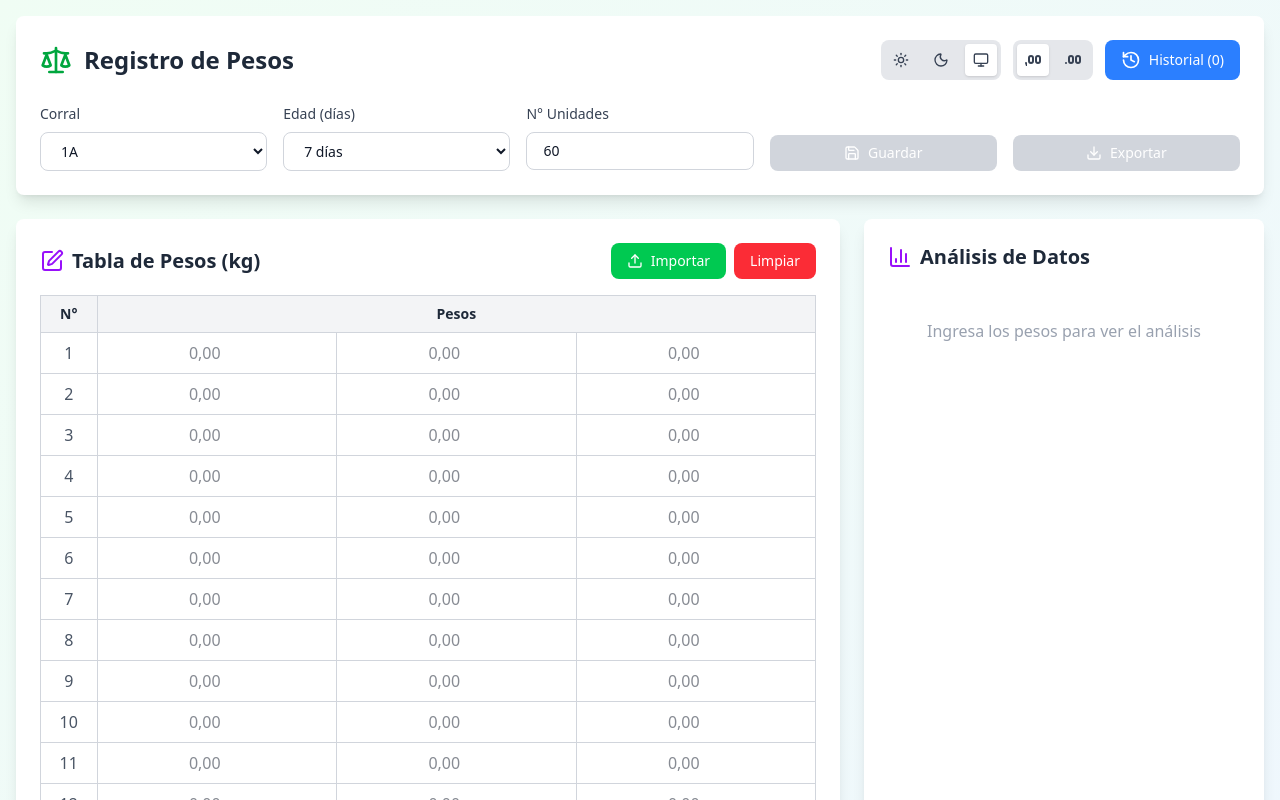
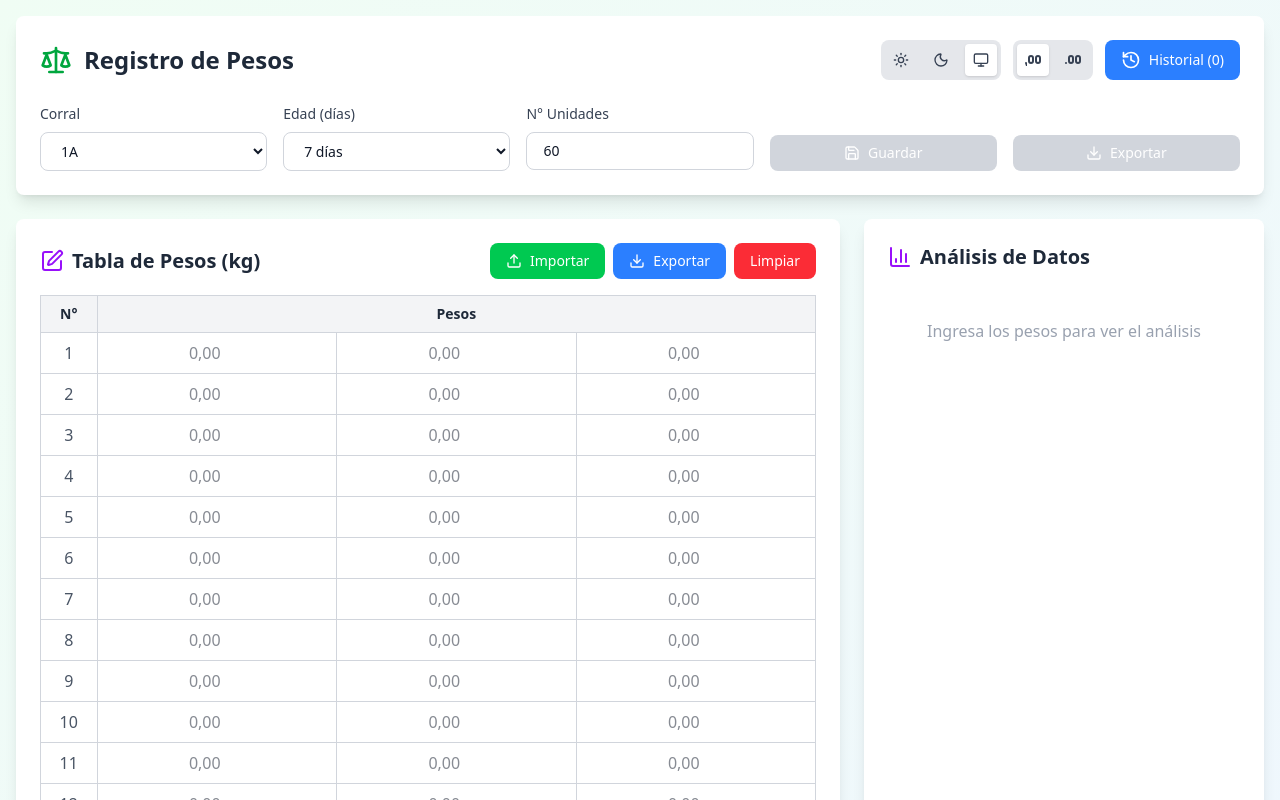
Before and after one commit to draxe12/register-peso-app, a React (Vite) app: page / in a window 1280 px wide. Shown: the top 800 px of the page. Built offline with nearby package versions, Linux system fonts and the light colour scheme.

Commit message:
added weight export to text clipboard, fix weightmin and max, export to pdf nullish toFixed

```diff
--- a/src/App.jsx
+++ b/src/App.jsx
@@ -139,8 +139,35 @@ const useWeights = (initialSize = 60) => {
     return weights
       .filter(w => w !== '' &&  w !== ' ' && w !== '0.00' && w !== 0 && !isNaN(parseFloat(w)))
       .map(w => parseFloat(w))
-      //.sort((a, b) => a - b);
-  };
+      .sort((a, b) => a - b);
+  };
+
+  const exportWeightsToText = () => {
+    let textoExportado = '';
+    const columnas = 3;
+
+    const newWeights = weights
+      .filter(w => w !== '' &&  w !== ' ' && w !== '0.00' && w !== 0 && !isNaN(parseFloat(w)))
+      .map(w => parseFloat(w))
+
+    if (newWeights.length === 0) {
+      return { success: false, count: 0, text: '' };
+    }
+
+    newWeights.forEach((peso, index) => {
+      textoExportado += peso + ' ';
+
+      // Salto de línea cada 3 elementos
+      if ((index + 1) % columnas === 0) {
+          textoExportado += '\n';
+      }
+    });
+
+    // Eliminar el espacio o salto de línea final sobrante
+    const textoFinal = textoExportado.trim();
+    return { success: true, count: newWeights.length, text: textoFinal };
+  }
+
 
   const importWeightsFromText = (text) => {
     const numbers = text
@@ -434,6 +461,7 @@ const useWeights = (initialSize = 60) => {
     getValidWeights,
     setWeights,
     importWeightsFromText,
+    exportWeightsToText,
     loadWeights,
     isLoadedFromHistory,
     optimizeUniformity,
@@ -915,6 +943,8 @@ const exportUtils = {
       return '#E3F2FD';
     };
 
+    console.log(validWeights);
+
     for (let i = 0; i < validWeights.length; i += 3) {
       const w0 = validWeights[i];
       const w1 = validWeights[i + 1];
@@ -940,9 +970,9 @@ const exportUtils = {
 
       html += `<tr>
         <td style="text-align:center;">${(i / 3) + 1}</td>
-        <td style="position:relative;">${w0.toFixed(2)} <span style="position:absolute; right:20px; color:${className0}">${estado0}</span></td>
-        <td style="position:relative;">${w1.toFixed(2)} <span style="position:absolute; right:20px; color:${className1}">${estado1}</span></td>
-        <td style="position:relative;">${w2.toFixed(2)} <span style="position:absolute; right:20px; color:${className2}">${estado2}</span></td>
+        <td style="position:relative;">${w0?.toFixed(2) ?? ''} <span style="position:absolute; right:20px; color:${className0}">${w0!==undefined ? estado0 : ''}</span></td>
+        <td style="position:relative;">${w1?.toFixed(2) ?? ''} <span style="position:absolute; right:20px; color:${className1}">${w1!==undefined ? estado1 : ''}</span></td>
+        <td style="position:relative;">${w2?.toFixed(2) ?? ''} <span style="position:absolute; right:20px; color:${className2}">${w2!==undefined ? estado2 : ''}</span></td>
       </tr>`;
     }
 
@@ -1818,7 +1848,7 @@ const FormularioEntrada = React.memo(({ corral, setCorral, edad, setEdad, numUni
 });
 
 // Componente: Tabla de Pesos
-const TablaPesos = ({ weights, numUnidades, onWeightChange, onClear, onImport, onOptimize, decimalSeparator, analysis, weightManager, showToast, setConfirmDialog }) => {
+const TablaPesos = ({ weights, numUnidades, onWeightChange, onClear, onImport, onExportText, onOptimize, decimalSeparator, analysis, weightManager, showToast, setConfirmDialog }) => {
   const columns = 3;
   const rows = Math.ceil(numUnidades / columns);
 
@@ -1876,6 +1906,22 @@ const TablaPesos = ({ weights, numUnidades, onWeightChange, onClear, onImport, o
         showToast('Backup descartado', 'info');
       }
     });
+  };
+
+  const handleTextExport = () => {
+    if (weights.length < 1) {
+      showToast('Por favor ingresa algunos pesos', 'warning');
+      return;
+    }
+    const result = onExportText();
+    if (result.success) {
+      navigator.clipboard.writeText(result.text)
+      result.count > 1 ?
+        showToast(`${result.count} pesos copiados al portapapeles`, 'success') :
+        showToast(`${result.count} peso copiado al portapapeles`, 'success');
+    } else {
+      showToast('No se encontraron pesos válidos', 'error');
+    }
   };
 
   return (
@@ -1928,6 +1974,13 @@ const TablaPesos = ({ weights, numUnidades, onWeightChange, onClear, onImport, o
           >
             <Upload className="w-4 h-4" />
             Importar
+          </button>
+          <button
+            onClick={handleTextExport}
+            className="flex flex-auto items-center justify-center px-4 py-2 bg-blue-500 text-white rounded-lg hover:bg-blue-600 transition-colors text-sm font-medium gap-2"
+          >
+            <Download className="w-4 h-4" />
+            Exportar
           </button>
           <button
             onClick={onClear}
@@ -2736,6 +2789,7 @@ const PoultryWeightTracker = () => {
               onWeightChange={weightManager.updateWeight}
               onClear={weightManager.clearWeights}
               onImport={() => setShowImportModal(true)}
+              onExportText={weightManager.exportWeightsToText}
               onOptimize={() => setShowOptimizeModal(true)}
               decimalSeparator={decimalSeparator}
               analysis={analysis}
```
